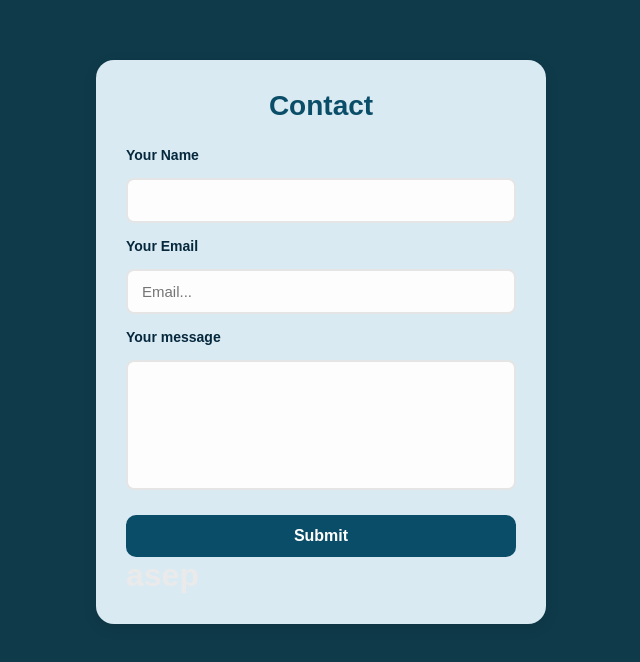
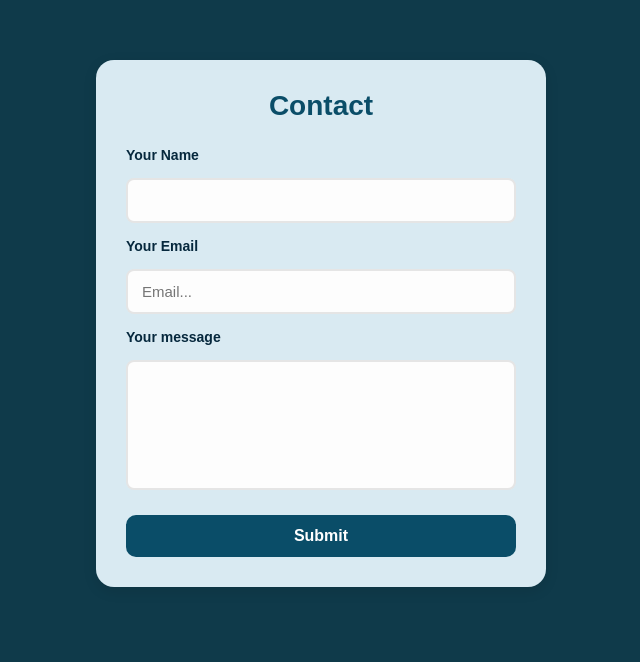
Before and after one commit to Paranoid-Knight/my-fortopolio, a plain HTML site: page index.html in a window 1280 px wide. Shown: the part 2525-3187 px from the top of the page, without its empty margins (319-959 px from the left). After the commit the page ends 3152 px from the top, so only its background shows below. Drawn offline with Linux system fonts and the light colour scheme; a web font is replaced by a local one.

Commit message:
update project

```diff
--- a/index.html
+++ b/index.html
@@ -153,7 +153,6 @@
                     <textarea name="message" id=""></textarea>
                     <button id="kirim">Submit</button>
                 </form>
-                <h1>asep</h1>
             </div>
         </div>
     </main>
```
